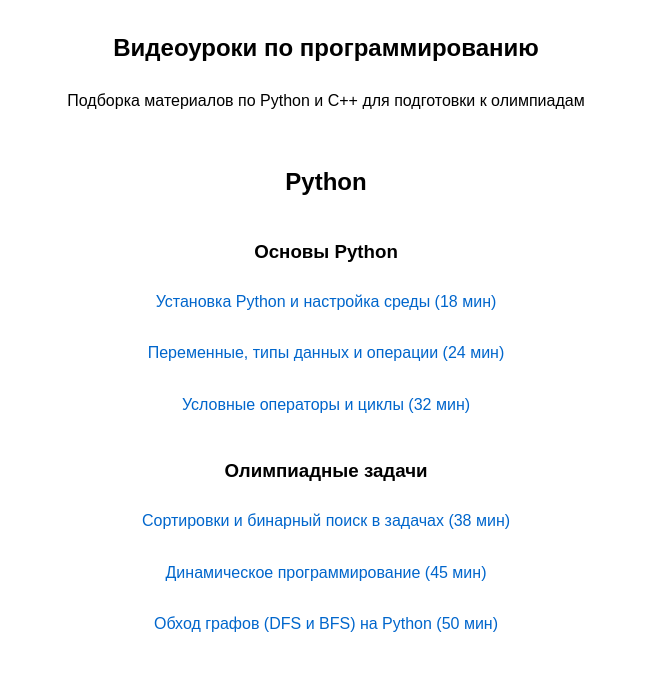
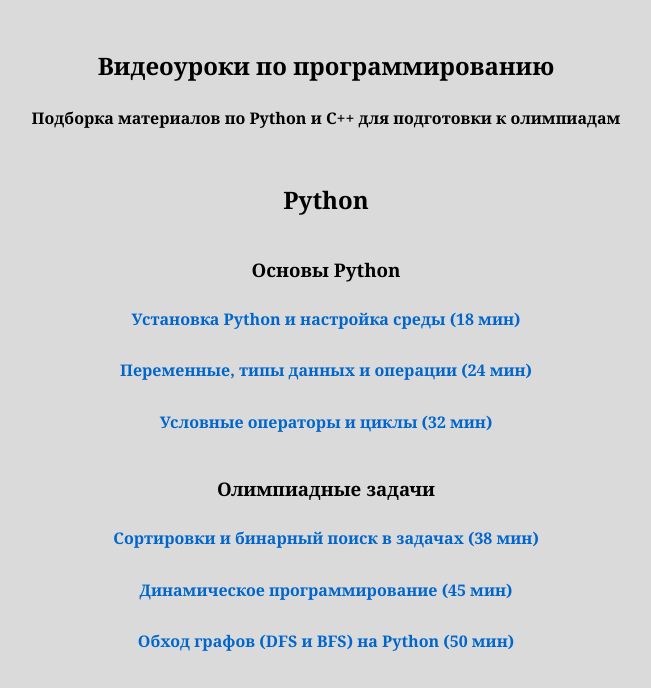
Before and after one commit to Blueeyeed/progect, a plain HTML site: page index.html in a window 1280 px wide. Shown: the part 174-862 px from the top of the page, without its empty margins (314-965 px from the left). Drawn offline with Linux system fonts and the light colour scheme.

Commit message:
Update index.html

```diff
--- a/index.html
+++ b/index.html
@@ -3,14 +3,14 @@
 <head>
     <meta charset="UTF-8">
     <meta name="viewport" content="width=device-width, initial-scale=1.0">
-    <title>Олимпиадное программирование - Допматериалы к боту</title>
+    <title>Олимпиадное программирование -Дополнительные материалы к боту</title>
     <style>
         body {
-            background-color: white;
+            background-color: rgb(218, 218, 218);
             text-align: center;
-            margin: 0;
-            padding: 40px 20px;
-            font-family: Arial, sans-serif;
+             padding: 50px;
+            font-family: Georgia, serif;
+            font-weight: 650;
             line-height: 1.6;
         }
         header, main, footer {
@@ -20,6 +20,7 @@
         h1, h2, h3, p, div {
             text-align: center;
         }
+
         a {
             display: block;
             margin: 12px 0;
@@ -27,18 +28,23 @@
             color: #0066cc;
             padding: 4px 0;
         }
+
         a:hover {
             text-decoration: underline;
         }
+
         section {
             margin: 50px 0;
         }
+
         .video-item {
             margin: 18px 0;
         }
+
         h1 {
             margin-bottom: 10px;
         }
+
         h2 {
             margin: 30px 0 20px 0;
         }
```
